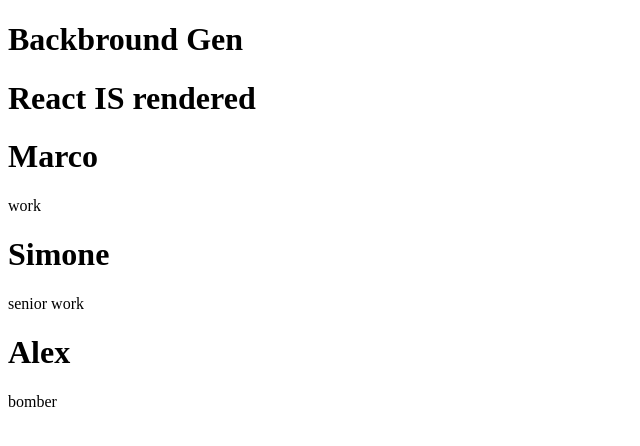
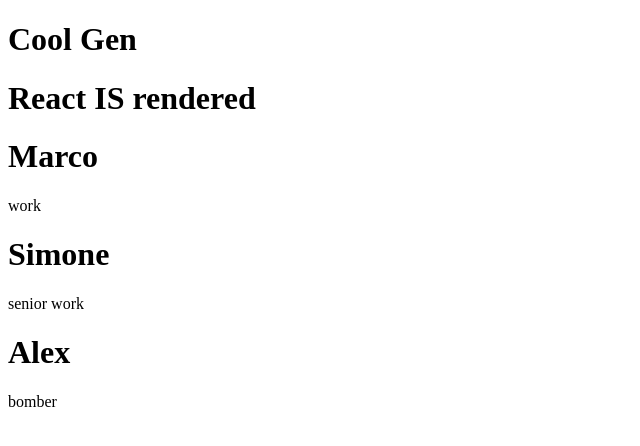
Before and after one commit to marcoak11/background-generator, a plain HTML site: page index.html in a window 1280 px wide. Shown: the whole page, without its empty margins (0-640 px from the left). Drawn offline with nearby package versions, Linux system fonts and the light colour scheme.

Commit message:
changing title

```diff
--- a/index.html
+++ b/index.html
@@ -6,7 +6,7 @@
     <meta name="viewport" content="width=device-width, initial-scale=1.0">
 </head>
 <body>
-    <h1>Backbround Gen</h1>
+    <h1>Cool Gen</h1>
     <div id='root'>React is NOT Rendered</div>
     <script src="https://unpkg.com/react@18.0.0-rc.0/umd/react.development.js"></script>
     <script src="https://unpkg.com/react-dom@18.0.0-rc.0/umd/react-dom.development.js"></script>
```
